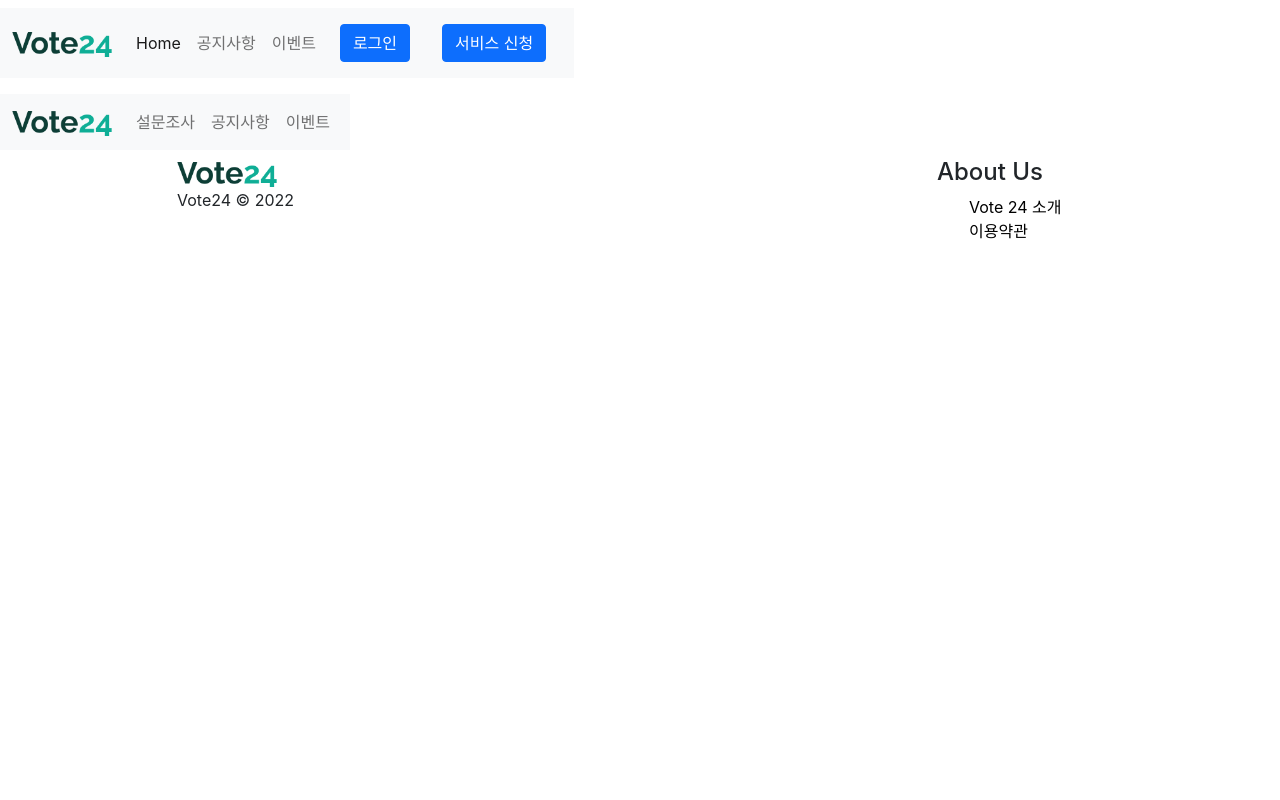
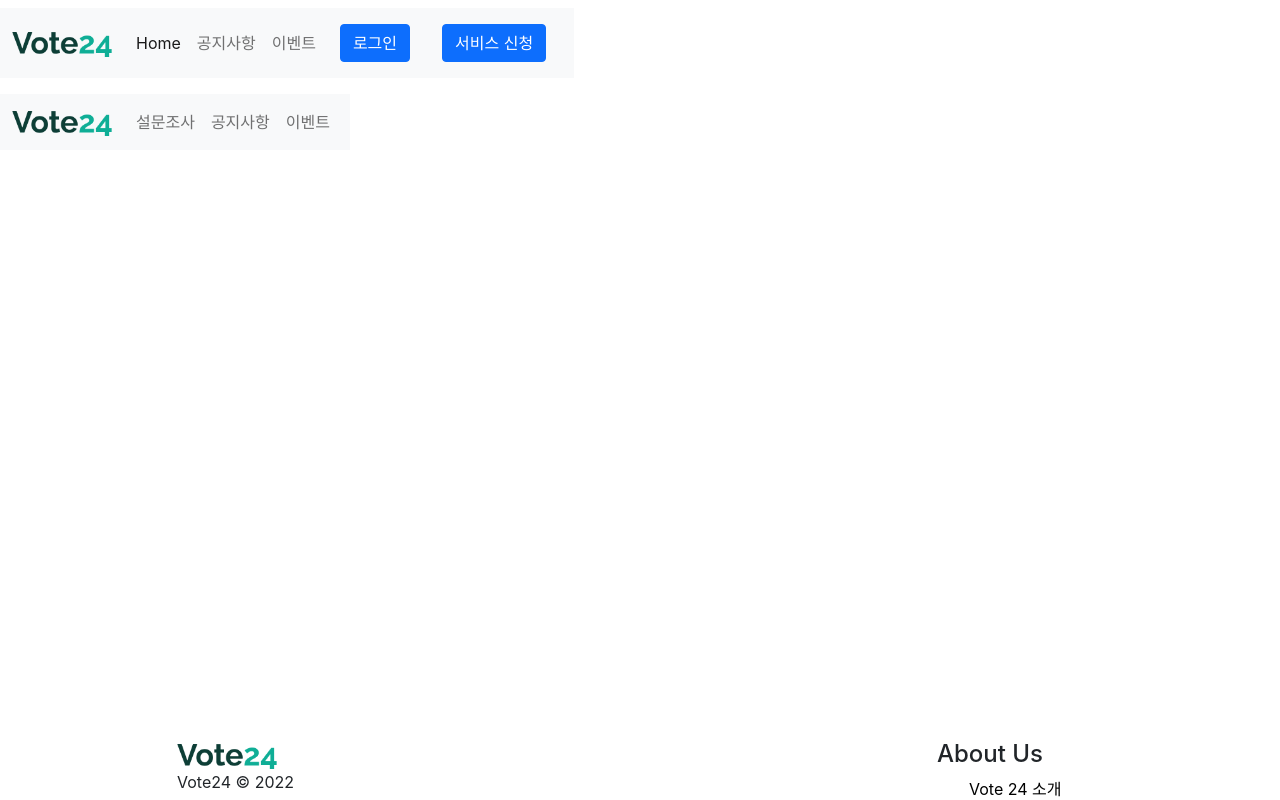
Before and after one commit to Hyojeong721/PJT1_Vote24, a React (Create React App) app in the folder FE/vote24/: page / in a window 1280 px wide. Built offline with nearby package versions, Linux system fonts and the light colour scheme.

Commit message:
feat: improve footer.css

```diff
--- a/FE/vote24/src/css/footer.css
+++ b/FE/vote24/src/css/footer.css
@@ -6,3 +6,11 @@ a {
   text-decoration: none;
   color: black;
 }
+
+footer {
+  position: fixed;
+  left: 0px;
+  bottom: 0px;
+  height: 60px;
+  width: 100%;
+}
```
